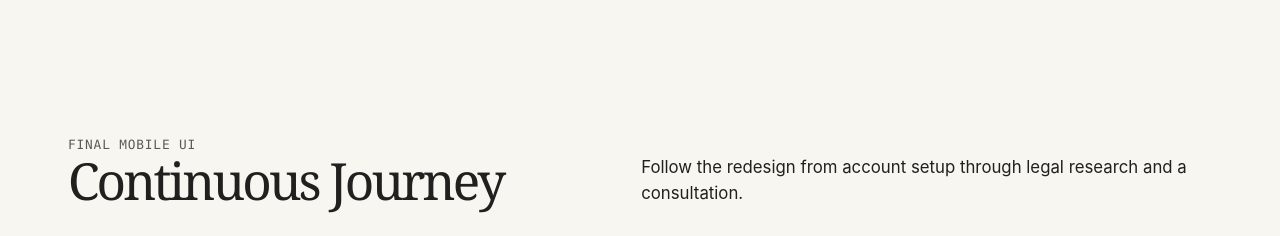
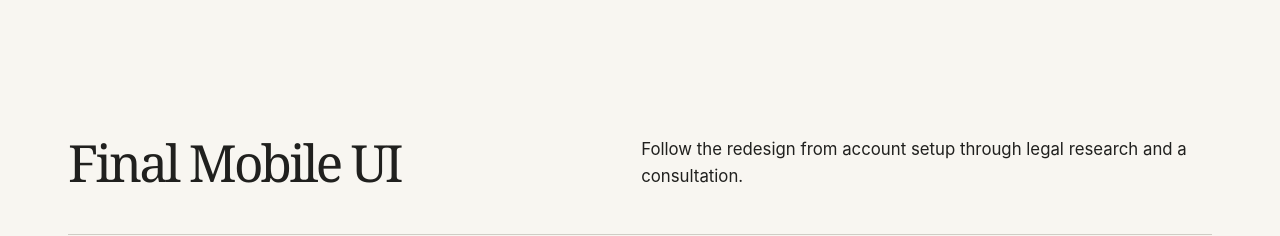
Before and after one commit to npqace/portfolio, an Astro site: page /portfolio/vietjusticia in a window 1280 px wide. Shown: the part 10440-10676 px from the top of the page. Built offline with nearby package versions, Linux system fonts and the light colour scheme; Astro itself is replaced by a stand-in of ours.

Commit message:
Rename VietJusticIA showcase to Final Mobile UI

```diff
--- a/src/pages/vietjusticia.astro
+++ b/src/pages/vietjusticia.astro
@@ -275,7 +275,7 @@ const journeyChapters = [
         <circle class="journey-path-tip" r="5" fill="#1d4ed8" />
       </svg>
       <div class="vj-heading journey-intro" id="screens">
-        <div><p class="eyebrow">Final mobile UI</p><h2 id="journey-heading">Continuous Journey</h2></div>
+        <h2 id="journey-heading">Final Mobile UI</h2>
         <p>Follow the redesign from account setup through legal research and a consultation.</p>
       </div>
       <nav class="screen-index" aria-label="Journey chapters">
```
